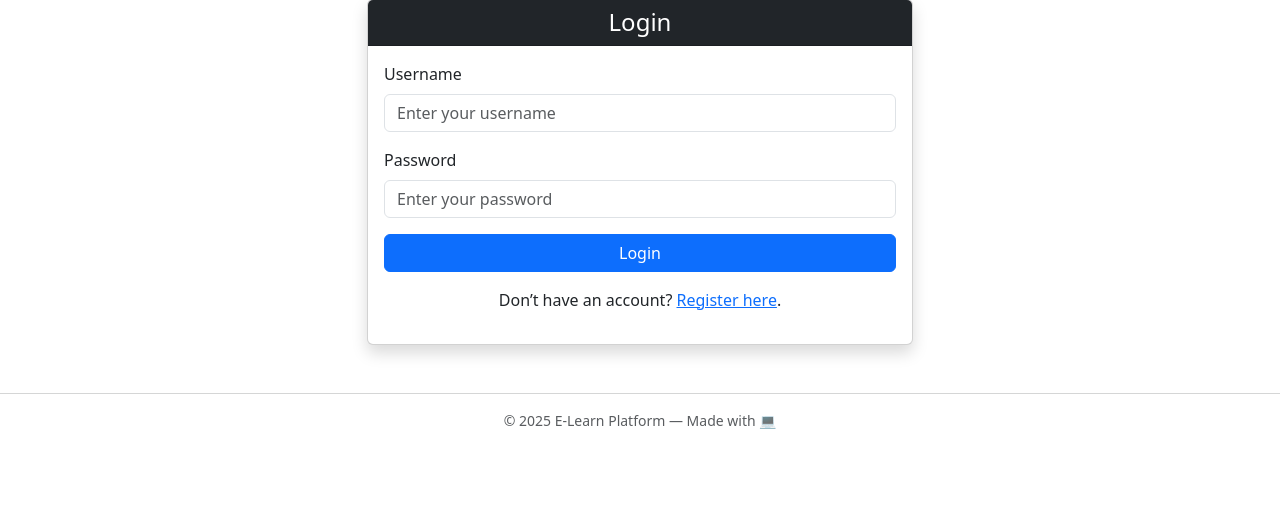
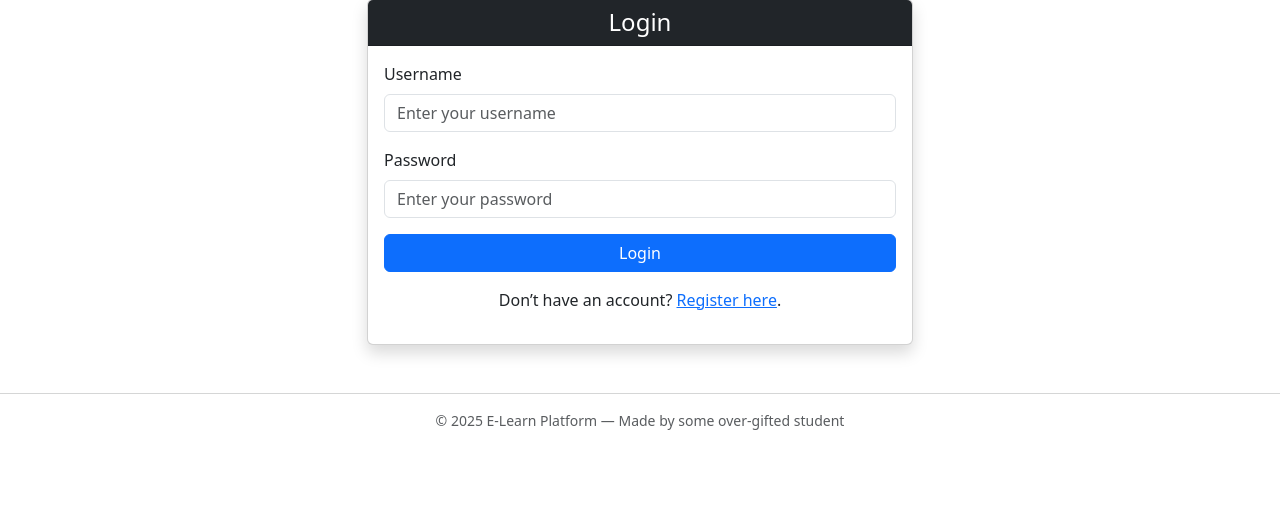
Before and after one commit to aboodi320/elearn, a Django app: a page that uses core/templates/base.html in a window 1280 px wide. Shown: the part 119-641 px from the top of the page. Run offline with Django 5.2, Linux system fonts and the light colour scheme; a user stored in the database is signed in.

Commit message:
Update footer and layout

```diff
--- a/core/templates/base.html
+++ b/core/templates/base.html
@@ -77,7 +77,7 @@
 </div>
 <footer class="text-center mt-5 text-muted small">
   <hr>
-  <p>© 2025 E-Learn Platform — Made with 💻</p>
+  <p>© 2025 E-Learn Platform — Made by some over-gifted student</p>
 </footer>
 
 
```
